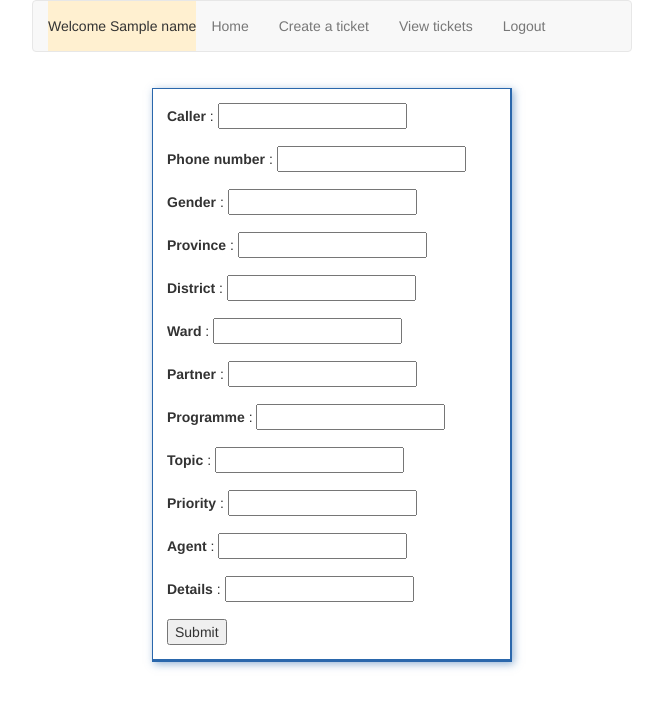
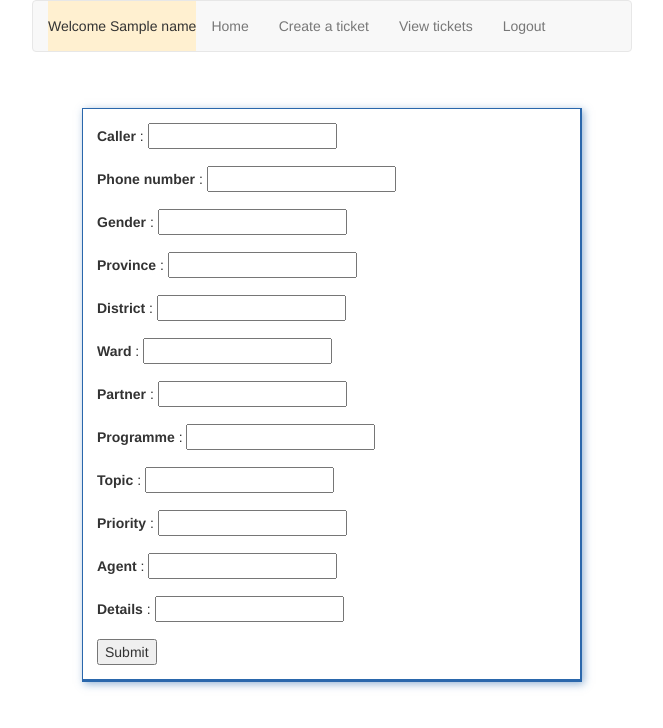
Before and after one commit to alklyn/cfm, a Python web app: template app/templates/create_ticket.html in a window 1280 px wide. Shown: the top 728 px of the page, without its empty margins (308-971 px from the left). Run offline with Jinja, Linux system fonts and the light colour scheme; the template is opened without the code that fills it: most values are stand-ins (such as "Sample title", 1, 10 or a date in 2020); form fields are guessed from the names that the template uses; some libraries are stand-ins or nearby versions.

Commit message:
Increase max-width of ticket creation box.

```diff
--- a/app/templates/create_ticket.html
+++ b/app/templates/create_ticket.html
@@ -3,7 +3,7 @@
 
 {% block my_content%}
         <div class="row">
-            <div class="col-md-4 col-md-offset-4">
+            <div class="col-md-6 col-md-offset-3">
                 <div class="ticket">
                     <form method="post">
                         {% with messages = get_flashed_messages() %}
```
